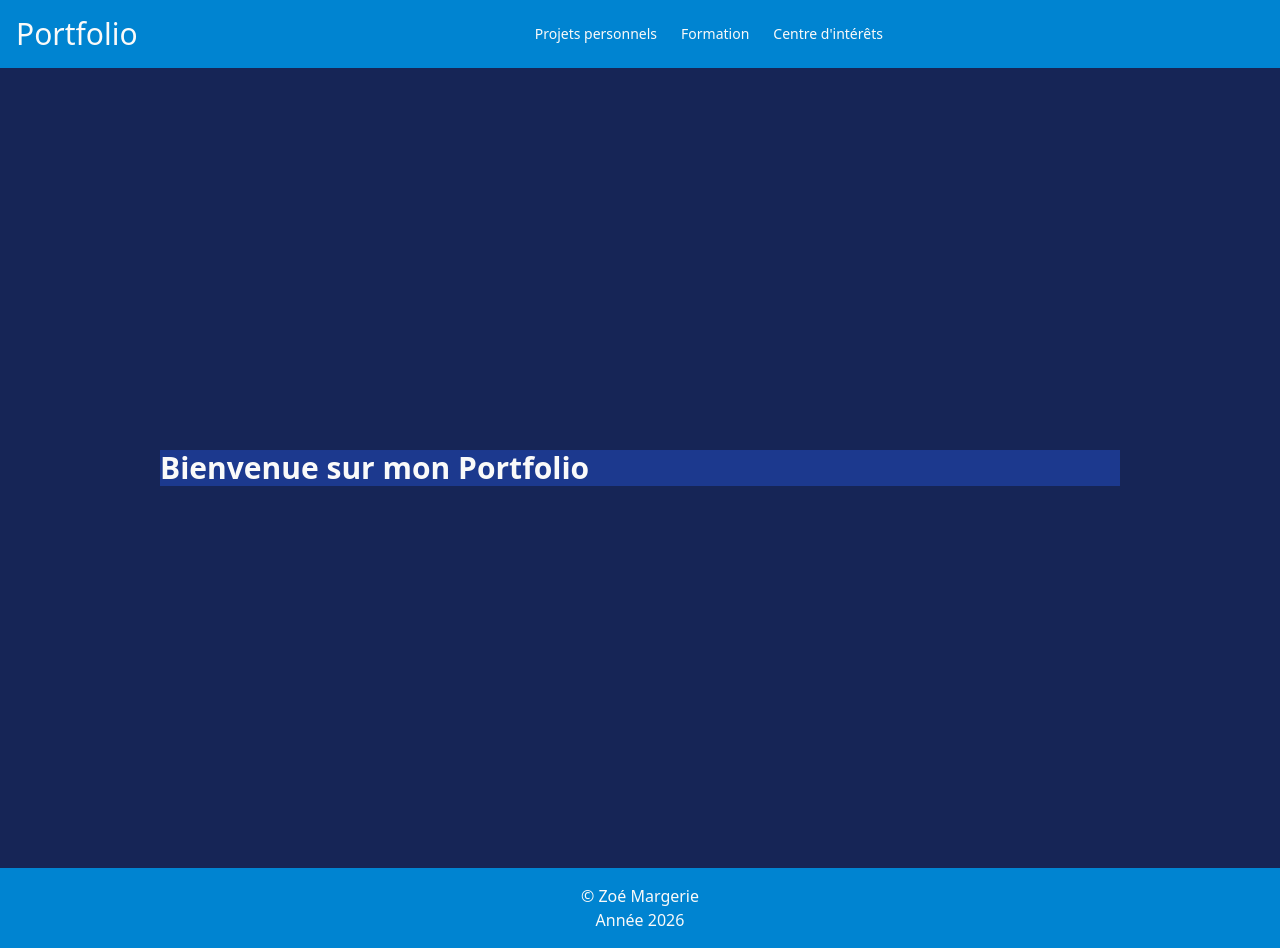
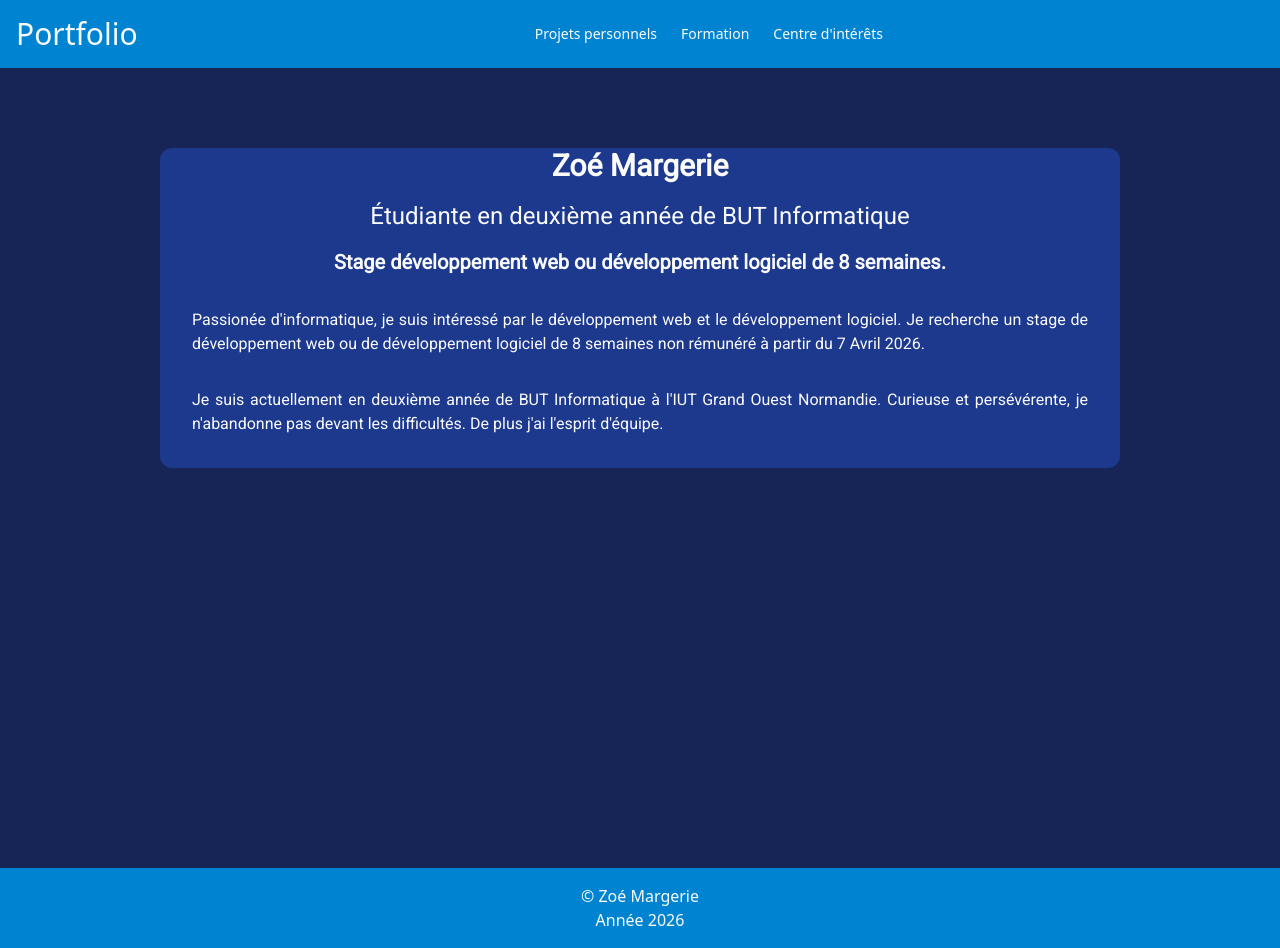
Before and after one commit to Z-1020/Portfolio_react, a React (Vite) app in the folder portfolio/: page / in a window 1280 px wide. Built offline with nearby package versions, Linux system fonts and the light colour scheme.

Commit message:
add : adding a text in home page

```diff
--- a/portfolio/src/index.css
+++ b/portfolio/src/index.css
@@ -1,2 +1,7 @@
+@import url("https://fonts.googleapis.com/css2?family=Roboto&display=swap");
+@import "tailwindcss";
 
-@import "tailwindcss";
+@theme
+{
+    --font-roboto: "Roboto", sans-serif;
+}
--- a/portfolio/src/pages/Home.tsx
+++ b/portfolio/src/pages/Home.tsx
@@ -1,11 +1,24 @@
 
 export default function Home() {
   return (
-    <main className=" min-w-screen min-h-screen h-full flex items-center justify-center bg-blue-950 ">
-      <div className="w-3/4 h-1/2 bg-blue-900">
-      <h1 className="text-3xl font-bold text-stone-50">
-        Bienvenue sur mon Portfolio
+    <main className=" min-w-screen min-h-screen h-full  flex justify-center bg-blue-950 font-roboto">
+      <div className="w-3/4 h-1/2 bg-blue-900 rounded-xl mt-20 mb-20">
+      <h1 className="text-3xl font-bold text-stone-50 text-center mb-4">
+        Zoé Margerie
       </h1>
+      <h2 className="text-2xl text-center text-stone-50 mb-4">Étudiante en deuxième année de BUT Informatique</h2>
+      <h3 className="text-xl text-center text-stone-50 font-bold">Stage développement web ou développement logiciel de 8 semaines.</h3>
+      <div className="flex justify-center text-stone-50 ml-8 mr-8 mt-8 mb-8 text-justify">
+      <p>Passionée d'informatique, je suis intéressé par le développement web et le développement logiciel.
+        Je recherche un stage de développement web ou de développement logiciel de 8 semaines non rémunéré
+        à partir du 7 Avril 2026.
+      </p>
+      </div>
+      <div className="flex justify-center text-stone-50 ml-8 mr-8 mt-8 mb-8 text-justify">
+      <p>Je suis actuellement en deuxième année de BUT Informatique à l'IUT Grand Ouest Normandie.
+        Curieuse et persévérente, je n'abandonne pas devant les difficultés. De plus j'ai l'esprit d'équipe.
+      </p>
+      </div>
       </div>
     </main>
   )
```
